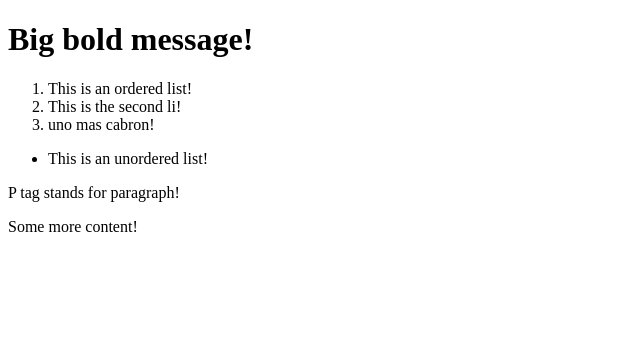
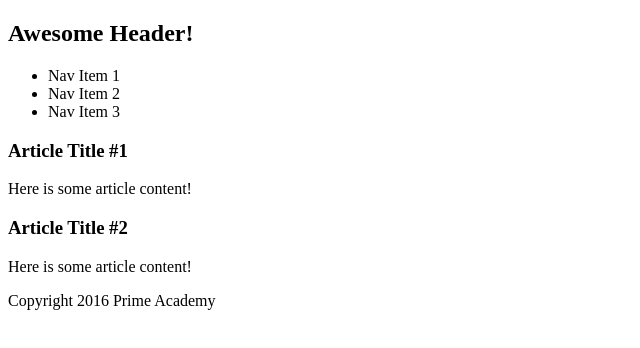
Before and after one commit to nateperro/nateperro.github.io, a plain HTML site: page index.html in a window 1280 px wide. Shown: the whole page, without its empty margins (0-640 px from the left). Drawn offline with Linux system fonts and the light colour scheme.

Commit message:
Update index.html

```diff
--- a/index.html
+++ b/index.html
@@ -1,3 +1,30 @@
+
+<!DOCTYPE html>
+<html>
+  <head><title>Prime Digital Academy Workshop</title></head>
+  <body>
+  <h2>Awesome Header!</h2>
+  <nav><ul>
+    <li>Nav Item 1</li>
+    <li>Nav Item 2</li>
+    <li>Nav Item 3</li>
+  </ul></nav>
+  <main>
+    <section><article>
+      <h3>Article Title #1</h3>
+      <p>Here is some article content!</p>
+    </article></section>
+    <article>
+      <h3>Article Title #2</h3>
+      <p>Here is some article content!</p>
+    </article>
+  </main>
+  </body>
+  <footer><p>Copyright 2016 Prime Academy</p></footer>
+
+</html>
+
+<!--
 <!DOCTYPE html>
 <html>
   <head>
@@ -12,11 +39,15 @@
       <li>This is the second li!</li>
       <li>uno mas cabron!</li>
     </ol>
+     <nav>
    <ul>
      <li>This is an unordered list!</li>
    </ul>
-    <p>P tag stands for paragraph!</p>
-    <p>Some more content!</p>
+    </nav>
+    <main>
+      <p>P tag stands for paragraph!</p>
+      <p>Some more content!</p>
+    </main>
   </body>
 </html>
 
@@ -41,4 +72,4 @@
     <p> Hey! Check it out!</p>
   </body>
 </html>
-/--!>
+-->
```
